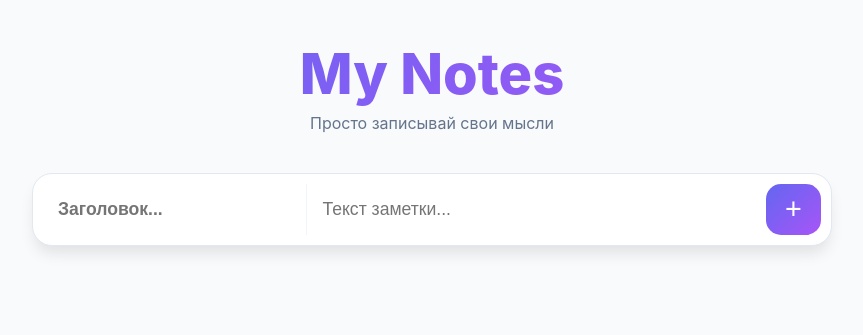
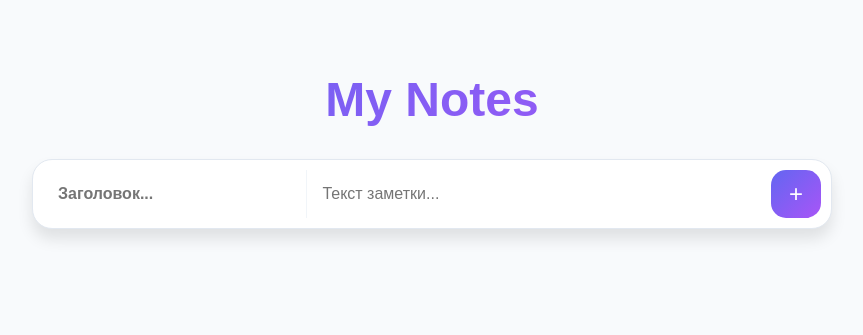
Before and after one commit to noxtra357/Online-notes, a Flask app: page / in a window 1280 px wide. Shown: the top 335 px of the page, without its empty margins (208-1071 px from the left). Run offline with Flask 3, Linux system fonts and the light colour scheme; data that the repository does not hold is empty.

Commit message:
My Notes

```diff
--- a/app.py
+++ b/app.py
@@ -1,31 +1,40 @@
+import os
 from flask import Flask, render_template, request, redirect, url_for
 from flask_sqlalchemy import SQLAlchemy
 
 app = Flask(__name__)
-app.config['SQLALCHEMY_DATABASE_URI'] = 'sqlite:///database.db'
+
+# Настройка базы данных в папке проекта
+basedir = os.path.abspath(os.path.dirname(__file__))
+app.config['SQLALCHEMY_DATABASE_URI'] = 'sqlite:///' + os.path.join(basedir, 'database.db')
 app.config['SQLALCHEMY_TRACK_MODIFICATIONS'] = False
+
 db = SQLAlchemy(app)
 
+# Модель заметки
 class Note(db.Model):
     id = db.Column(db.Integer, primary_key=True)
     title = db.Column(db.String(100))
     content = db.Column(db.String(200), nullable=False)
 
+# Главная страница (список заметок)
 @app.route('/')
 def index():
-
     notes = Note.query.order_by(Note.id.desc()).all()
     return render_template('index.html', notes=notes)
 
+# Добавление новой заметки
 @app.route('/add', methods=['POST'])
 def add_note():
     title = request.form.get('title', '').strip()
     content = request.form.get('content', '').strip()
     if content:
-        db.session.add(Note(title=title, content=content))
+        new_note = Note(title=title, content=content)
+        db.session.add(new_note)
         db.session.commit()
     return redirect(url_for('index'))
 
+# Удаление заметки
 @app.route('/delete/<int:id>')
 def delete(id):
     note = Note.query.get_or_404(id)
@@ -35,7 +44,6 @@ def delete(id):
 
 if __name__ == "__main__":
     with app.app_context():
-        # Раскомментируй db.drop_all() только если нужно сбросить базу
-        # db.drop_all()
+        # Это создаст базу данных, если её нет
         db.create_all()
     app.run(debug=True)
--- a/static/style.css
+++ b/static/style.css
@@ -5,53 +5,47 @@
 
 body {
     background-color: var(--bg);
-    font-family: 'Inter', -apple-system, sans-serif;
+    font-family: sans-serif;
     display: flex; justify-content: center;
     margin: 0; padding: 40px 20px;
 }
 
 .container { width: 100%; max-width: 800px; }
 
-header { text-align: center; margin-bottom: 40px; }
 header h1 {
-    font-size: 3.5rem; font-weight: 800; margin: 0;
+    text-align: center; font-size: 3rem; font-weight: 800;
     background: var(--grad); -webkit-background-clip: text; -webkit-text-fill-color: transparent;
 }
-header p { color: #64748b; margin-top: 5px; }
 
 .note-form {
     display: flex; background: white; padding: 10px;
-    border-radius: 20px; box-shadow: 0 10px 15px -3px rgba(0,0,0,0.1);
+    border-radius: 20px; box-shadow: 0 10px 15px rgba(0,0,0,0.1);
     margin-bottom: 50px; border: 1px solid #e2e8f0;
 }
 
-.note-form input { border: none; outline: none; padding: 15px; font-size: 1.1rem; }
-.note-form input[name="title"] { width: 30%; border-right: 1px solid #f1f5f9; font-weight: 600; }
+.note-form input { border: none; outline: none; padding: 15px; font-size: 1rem; }
+.note-form input[name="title"] { width: 30%; border-right: 1px solid #f1f5f9; font-weight: bold; }
 .note-form input[name="content"] { flex: 1; }
 
 .add-btn {
     background: var(--grad); color: white; border: none;
-    width: 55px; border-radius: 15px; font-size: 1.8rem; cursor: pointer;
-    transition: 0.2s;
+    width: 50px; border-radius: 15px; font-size: 1.5rem; cursor: pointer;
 }
-.add-btn:hover { transform: scale(1.05); }
 
 .notes-grid {
     display: grid; grid-template-columns: repeat(auto-fill, minmax(250px, 1fr)); gap: 20px;
 }
 
 .note-card {
-    background: white; padding: 25px; border-radius: 18px;
-    border: 1px solid #e2e8f0; transition: 0.3s;
+    background: white; padding: 20px; border-radius: 18px;
+    border: 1px solid #e2e8f0;
 }
 
-.note-card:hover { transform: translateY(-5px); border-color: #6366f1; }
-.note-title { color: #4f46e5; margin: 0 0 10px 0; font-size: 1.3rem; }
+.note-title { color: #4f46e5; margin: 0 0 10px 0; }
 .note-content { color: #475569; line-height: 1.5; margin: 0; }
 
 .delete-btn {
     background: #fff1f2; color: #ef4444; border: none;
-    padding: 10px; border-radius: 12px; cursor: pointer;
+    padding: 10px; border-radius: 10px; cursor: pointer;
     font-weight: 600; margin-top: 15px; width: 100%;
 }
-.delete-btn:hover { background: #ef4444; color: white; }
--- a/templates/index.html
+++ b/templates/index.html
@@ -10,7 +10,6 @@
     <div class="container">
         <header>
             <h1>My Notes</h1>
-            <p>Просто записывай свои мысли</p>
         </header>
 
         <form action="{{ url_for('add_note') }}" method="POST" class="note-form">
@@ -22,7 +21,7 @@
         <div class="notes-grid">
             {% for note in notes %}
             <div class="note-card">
-                <h3 class="note-title">{{ note.title }}</h3>
+                <h3 class="note-title">{{ note.title if note.title else "Без заголовка" }}</h3>
                 <p class="note-content">{{ note.content }}</p>
                 <a href="{{ url_for('delete', id=note.id) }}">
                     <button class="delete-btn">Удалить</button>
```
Also changed, not shown: database.db (deleted), instance/database.db (deleted), 1 other file.
